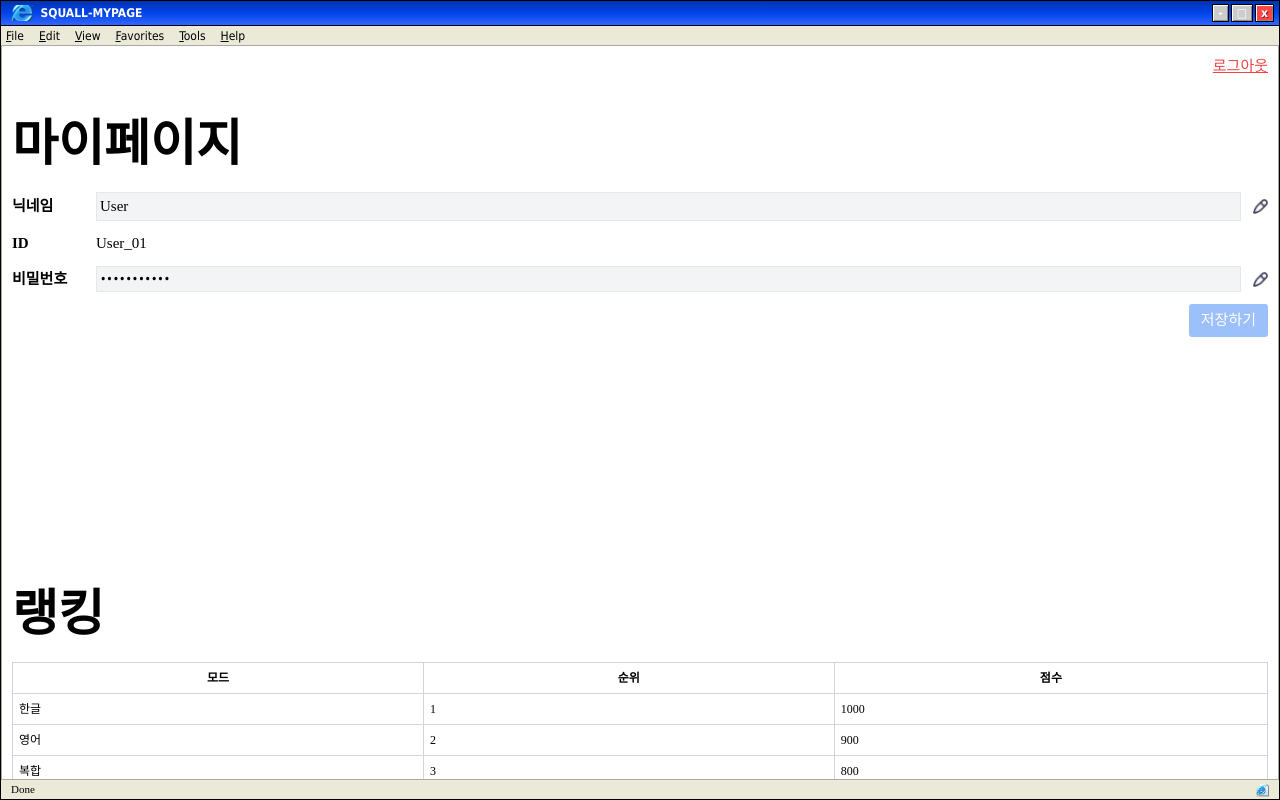
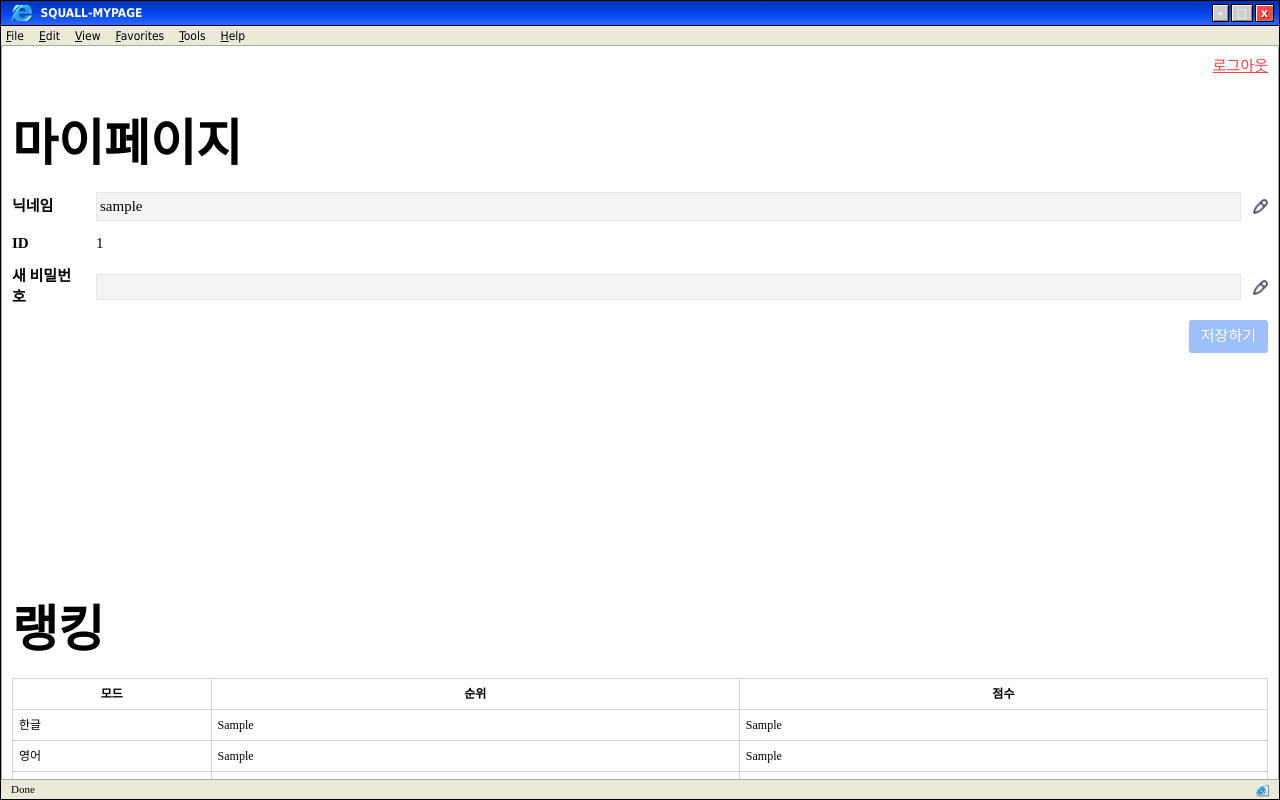
Before and after one commit to saroro1/jungle_0week, a Flask app: template templates/mypage.html in a window 1280 px wide. Run offline with Flask 3, Linux system fonts and the light colour scheme; the template is opened without the code that fills it: most values are stand-ins (such as "Sample title", 1, 10 or a date in 2020); some libraries are stand-ins or nearby versions; some web fonts are replaced.

Commit message:
modifi mypage

```diff
--- a/main_router/html/game.py
+++ b/main_router/html/game.py
@@ -116,4 +116,4 @@ def game_my_page():
     user_nickname = g.current_user.nickname
     user_ranking = g.current_user.getMyRanking(g.current_user.id)
     user_score = g.current_user.high_score
-    return render_template("./mypage.html", user_id=user_id, user_name=user_nickname, user_ranking=user_ranking, user_score = user_score)
+    return render_template("./mypage.html", user_id=user_id, user_nickname=user_nickname, user_ranking=user_ranking, user_score = user_score)
--- a/static/css/acid_game.css
+++ b/static/css/acid_game.css
@@ -40,6 +40,8 @@ body {
 
 #game-area {
     height: 600px; /* 예시 크기 */
+    min-height: 600px;
+    max-height: 600px;
     position: relative;
     overflow: hidden; /* 영역 벗어나는 단어 숨김 */
     background-image: url("../asset/img/window_background.png");
--- a/static/js/mypage.js
+++ b/static/js/mypage.js
@@ -1,8 +1,23 @@
 const logoutButton = document.getElementById('logout-button');
 const editNickname = document.getElementById('edit-nickname');
+const gradeField = document.querySelectorAll('.grade')
 
 let isEditing = false;
+let isNickNameChange = false;
+let isPwChange = false;
 let originUserData = {};
+
+function init() {
+
+    //-1 처리
+    gradeField.forEach(span => {
+        if (span.textContent.trim() === '-1') {
+            span.textContent = '기록 없음';
+        }
+    });
+
+
+}
 
 function enableEdit(fieldId) {
     const field = document.getElementById(fieldId);
@@ -11,17 +26,9 @@ function enableEdit(fieldId) {
     field.classList.remove('bg-gray-100');
     field.classList.add('bg-white');
     isEditing = true;
-    checkAnyChange();
 }
 
-function checkAnyChange() {
-    const passwordField = document.getElementById("passwordField");
-    const userField = document.getElementById("userField");
-    const saveButton = document.getElementById("saveButton");
-    const isPasswordChange = passwordField.value !== "password123";
-    const isUserChange = userField.value !== "User";
-    saveButton.disabled = !isPasswordChange && !isUserChange;
-}
+
 function saveChanges() {
     const passwordField = document.getElementById("passwordField");
     const userField = document.getElementById("userField");
@@ -37,3 +44,9 @@ logoutButton.addEventListener('click', () => {
     console.log("push");
     window.location.replace("/auth/sign_out");
 })
+
+editNickname.addEventListener('click', () =>{
+    enableEdit("nickname-field")
+})
+
+init();
--- a/templates/mypage.html
+++ b/templates/mypage.html
@@ -49,30 +49,30 @@
         <div class="flex items-center gap-4" style="font-family: Pretendard">
           <div class="w-24 font-bold text-xl">닉네임</div>
           <div class="flex-1 text-xl">
-            <input type="text" id="nickname-field" value="User" readonly
-              class="w-full border p-1 bg-gray-100 focus:bg-white focus:outline-none" oninput="checkAnyChange()" />
+            <input type="text" id="nickname-field" value="{{user_nickname}}" readonly
+              class="w-full border p-1 bg-gray-100 focus:bg-white focus:outline-none" />
           </div>
           <button id="edit-nickname">
-            <img src="../static/asset/img/edit_icon.png" class="w-5 h-5" alt="수정" />
+            <img src="{{url_for('static', filename = '/asset/img/edit_icon.png')}}" class="w-5 h-5" alt="수정" />
           </button>
         </div>
 
         <div class="flex items-center gap-4" style="font-family: Pretendard">
           <div class="w-24 font-bold text-xl">ID</div>
           <div class="flex-1">
-            <span class="readonly-text text-xl">User_01</span>
+            <span id="id-field" class="readonly-text text-xl">{{user_id}}</span>
           </div>
         </div>
 
         <div class="flex items-center gap-4 mb-2">
           <div class="w-24 font-bold text-xl" style="font-family: Pretendard">
-            비밀번호
+            새 비밀번호
           </div>
           <div class="flex-1">
-            <input type="password" id="passwordField" value="password123" readonly
-              class="w-full border p-1 bg-gray-100 focus:bg-white focus:outline-none" oninput="checkAnyChange()" />
+            <input type="password" id="password-field" value="" readonly
+              class="w-full border p-1 bg-gray-100 focus:bg-white focus:outline-none" />
           </div>
-          <button onclick="enableEdit('passwordField')">
+          <button >
             <img src="{{url_for('static', filename = '/asset/img/edit_icon.png')}}" class="w-5 h-5" alt="수정" />
           </button>
         </div>
@@ -101,18 +101,18 @@
           <tbody>
             <tr>
               <td class="border border-gray-300 p-2">한글</td>
-              <td class="border border-gray-300 p-2">1</td>
-              <td class="border border-gray-300 p-2">1000</td>
+              <td class="border border-gray-300 p-2 grade">{{user_ranking.kr}}</td>
+              <td class="border border-gray-300 p-2">{{user_score.kr}}</td>
             </tr>
             <tr>
               <td class="border border-gray-300 p-2">영어</td>
-              <td class="border border-gray-300 p-2">2</td>
-              <td class="border border-gray-300 p-2">900</td>
+              <td class="border border-gray-300 p-2 grade">{{user_ranking.en}}</td>
+              <td class="border border-gray-300 p-2">{{user_score.en}}</td>
             </tr>
             <tr>
               <td class="border border-gray-300 p-2">복합</td>
-              <td class="border border-gray-300 p-2">3</td>
-              <td class="border border-gray-300 p-2">800</td>
+              <td class="border border-gray-300 p-2 grade">{{user_ranking.complex}}</td>
+              <td class="border border-gray-300 p-2">{{user_ranking.complex}}</td>
             </tr>
           </tbody>
         </table>
```
